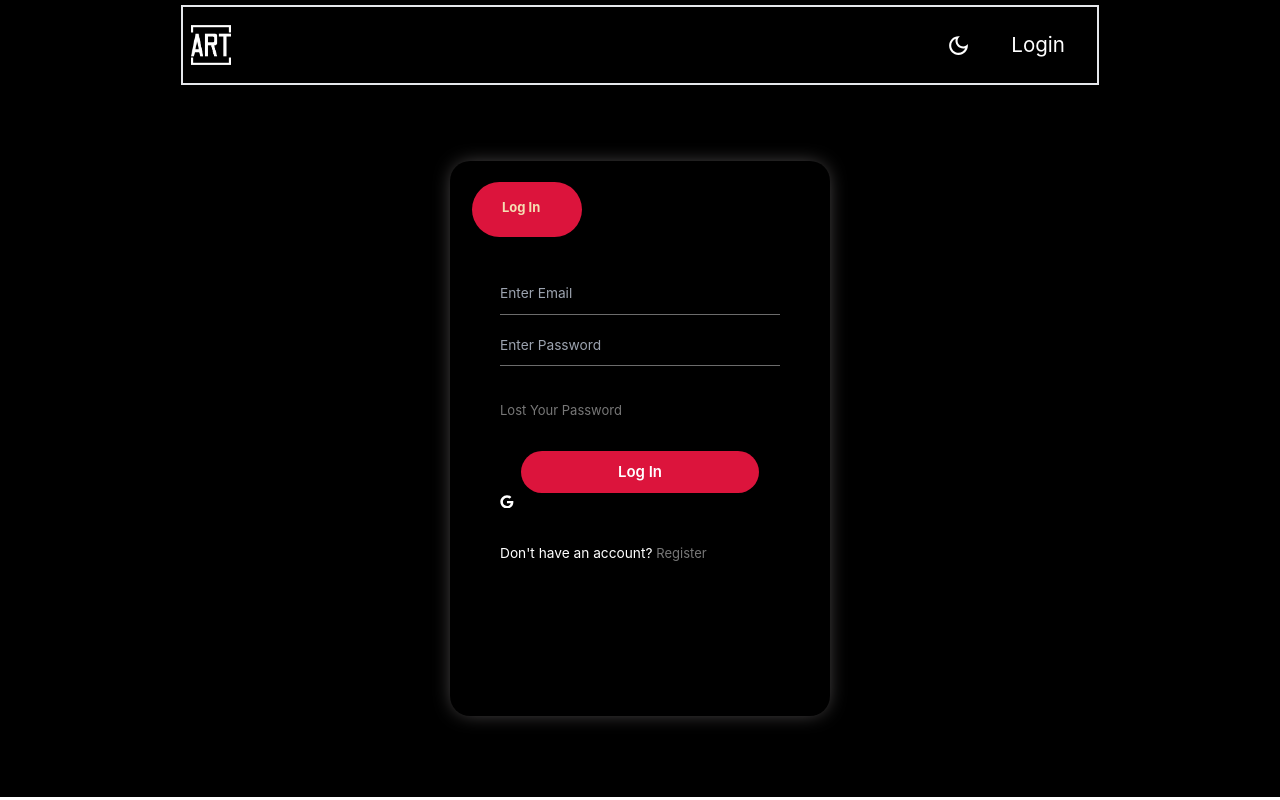
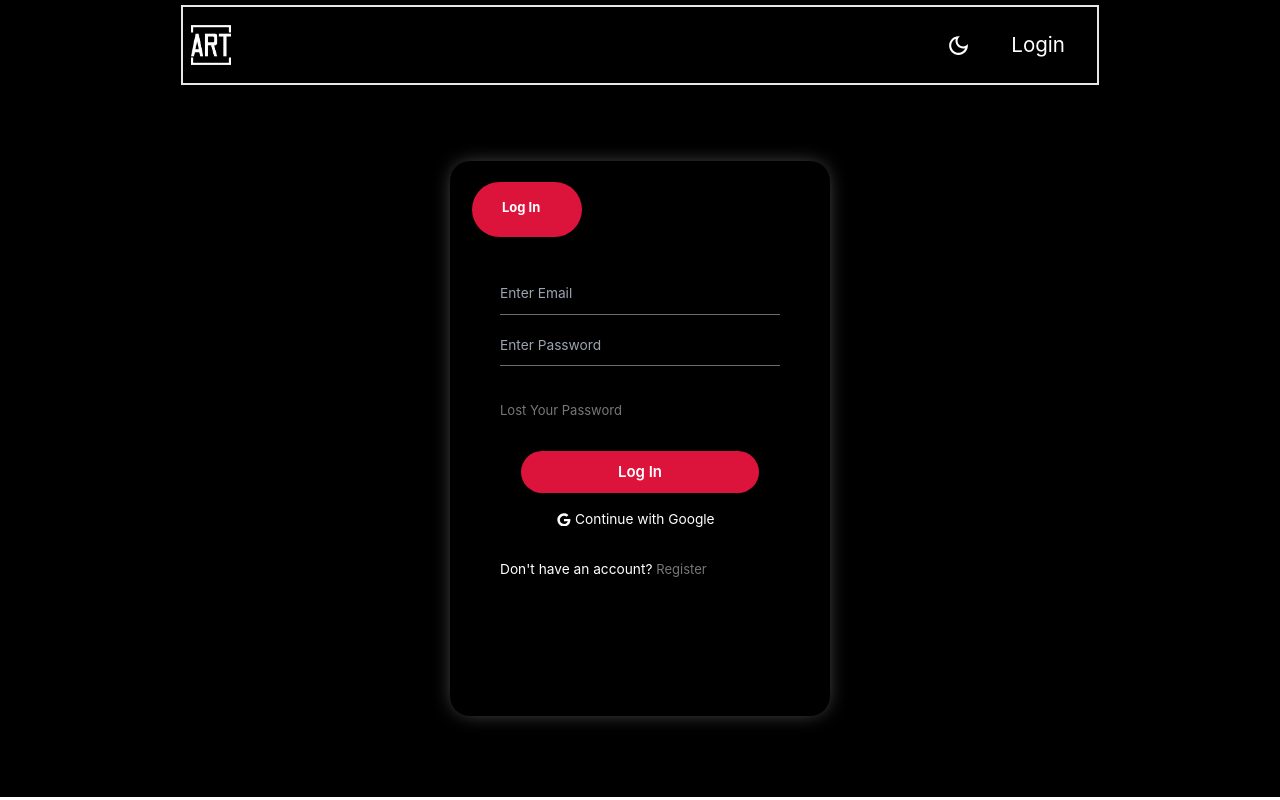
Before and after one commit to gozde-apkk/art-gallery, a React (Create React App) app in the folder client/: page /login in a window 1280 px wide. Built offline with nearby package versions, Linux system fonts and the light colour scheme; no server answers.

Commit message:
Refactor login and register pages

```diff
--- a/client/src/pages/auth/Login.js
+++ b/client/src/pages/auth/Login.js
@@ -54,7 +54,7 @@ const Login = () => {
 
   return (
     <>
-      <div className="h-full text-white ">
+      <div className="h-full ">
         <div className="form-box">
           <div className="button-box">
             <div id="btn"></div>
@@ -90,9 +90,9 @@ const Login = () => {
             <button type="submit" className="submit-btn">
               Log In
             </button>
-            <div>
-              <button onClick={handleGoogle}>
-                <FaGoogle />
+            <div className="mt-4">
+              <button id="login-btn"  className="w-[17rem]  flex items-center justify-center" onClick={handleGoogle}>
+               <FaGoogle className="mr-1" /> <span>Continue with Google</span>
               </button>
             </div>
             <span>
--- a/client/src/pages/auth/Register.js
+++ b/client/src/pages/auth/Register.js
@@ -49,7 +49,7 @@ const Register = () => {
           <div className="social-icons"> {/* Lottie animations */} </div>{" "}
           <form
            onSubmit={submitForm}
-            className="input-group text-white"
+            className="input-group "
             noValidate
             style={{
               left: "50px",
@@ -90,13 +90,6 @@ const Register = () => {
               required
               onChange={(e) => setPassword2(e.target.value)}
             />
-                   Roles
-                   <br/>
-                   <label>Customer</label>
-                    <input id="customer" type="checkbox" name="customer"/>
-                    <label>Artist</label>
-                    < input id="artist" type="checkbox" name="artist"/>
-
             <a href="">
               By registering, you agree to the Terms, Data Policy and Cookies
               Policy{" "}
@@ -104,6 +97,7 @@ const Register = () => {
             <button type="submit" className="submit-btn">
               Register{" "}
             </button>{" "}
+
             <span>
               Already have an account ? <Link to="/login"> Login </Link>{" "}
             </span>{" "}
--- a/client/src/pages/auth/authstyle.css
+++ b/client/src/pages/auth/authstyle.css
@@ -1,4 +1,4 @@
-*{
+        *{
     margin: 0;
     padding: 0;
 }
@@ -29,7 +29,7 @@
     width: 336px;
     margin: 11px auto;
     height: 55px;
-    color: wheat;
+    color: white;
     position: relative;
 
     border-radius: 35px;
```
